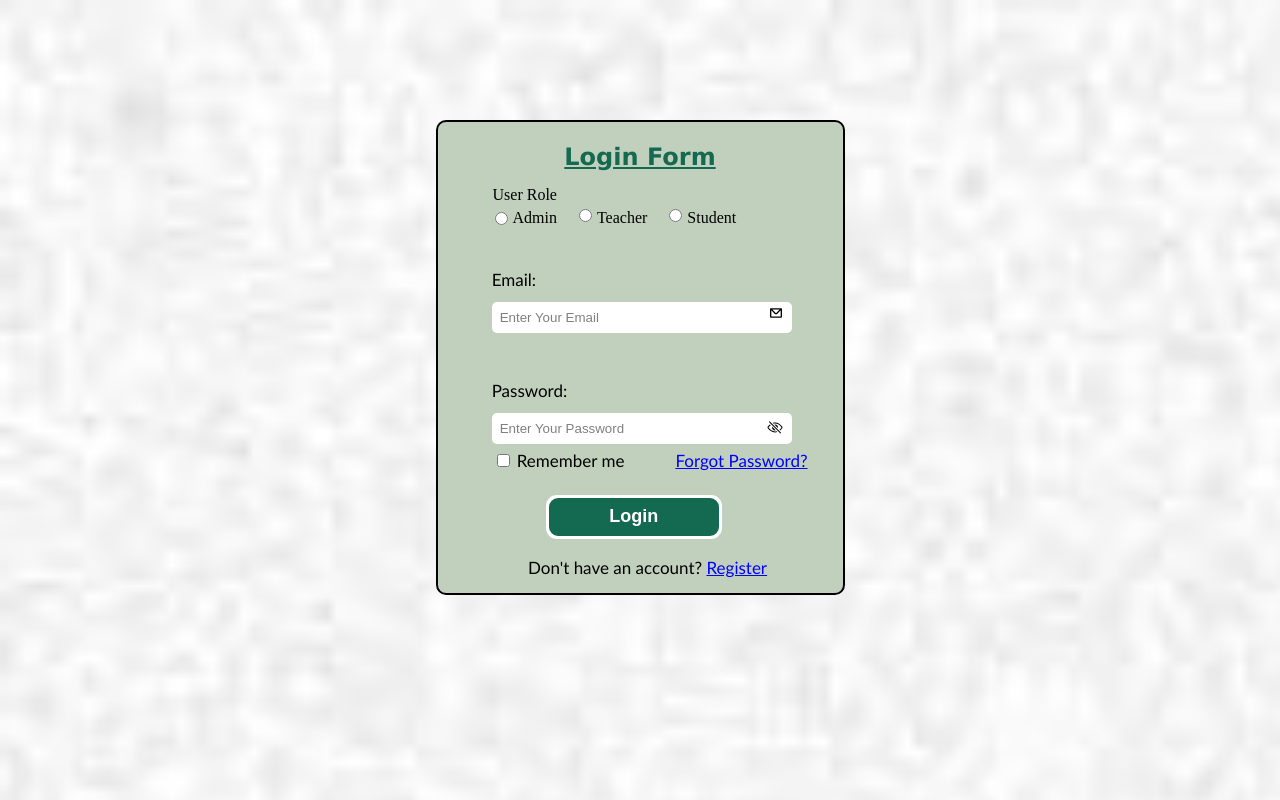
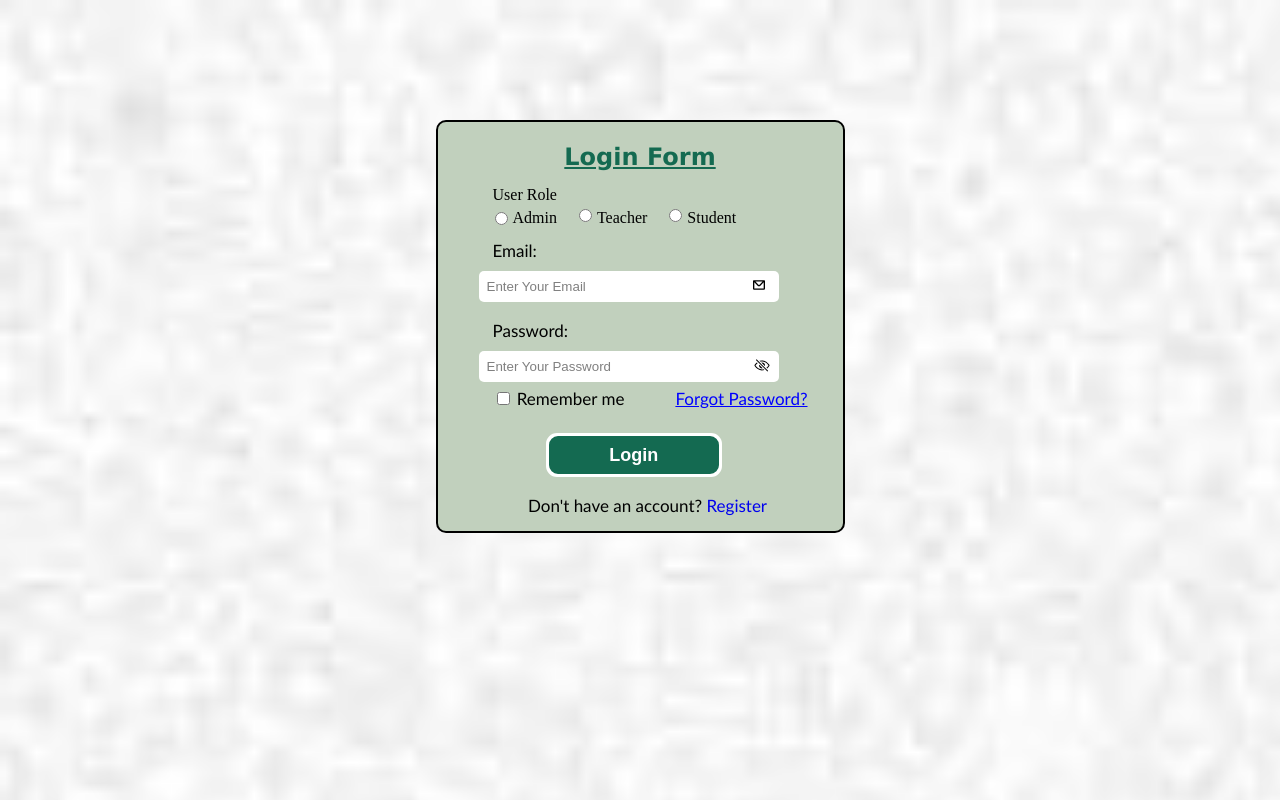
Before and after one commit to Dhirajsakariya/StudentMgntFE, a React (Create React App) app: page / in a window 1280 px wide. Built offline with nearby package versions, Linux system fonts and the light colour scheme.

Commit message:
login css done

```diff
--- a/src/Components/Login/Login.css
+++ b/src/Components/Login/Login.css
@@ -1,4 +1,4 @@
-.containerl {
+.containerlogin {
   width: 345px;
   color:black;
   border-radius: 10px;
@@ -35,13 +35,13 @@
 }
 
 
-.form-groupl {
+.form-grouplogin {
   padding-top: 5px;
   margin-bottom: 5px;
   margin-top: 10px;
 }
 
-.containerl h2{
+.containerlogin h2{
   justify-content: center;
   padding-top: 1px;
   color:#146a51;
@@ -62,7 +62,7 @@
   text-decoration: underline;
   font-family: 'Lucida Sans', 'Lucida Sans Regular', 'Lucida Grande', 'Lucida Sans Unicode', Geneva, Verdana, sans-serif;
 }
-.labell {
+.labelloginlable {
   display: block;
   margin-bottom: 5px;
   margin-top: -22px;
@@ -71,7 +71,7 @@
   font-size: 17px;
 }
 
-.inputl {
+.inputlogin {
   width: 300px;
   margin-left: 25px;
   padding: 8px;
@@ -81,7 +81,7 @@
   border-radius: 5px;
 }
 
-.inputl::placeholder {
+.inputlogin::placeholder {
   color:gray;
   position:absolute;
 }
@@ -100,8 +100,8 @@
 }
 .icone {
   position: relative;
-  right:25px;
-  top:-33px;
+  right:42px;
+  top:-30px;
   margin-left:325px;
 }
 
@@ -111,12 +111,12 @@
   top:5px;
 }
 
-.forgotl {
+.forgotlogin {
   display: flex;
   justify-content: left;
 }
 
-.forgotl input {
+.forgotlogin input {
   width: 5%;
   margin: 10px;
   margin-left: 2px;
@@ -127,18 +127,18 @@
   color: red;
 }
 
-.forgotl span {
+.forgotlogin span {
   margin-left: -5px;
   padding-right: 50px;
   font-family: 'Gill Sans', 'Gill Sans MT', Calibri, 'Trebuchet MS', sans-serif;
   font-size: 17px;
 }
 
-button:hover {
+buttonlogin:hover {
   cursor: pointer;
 }
 
-.forgotl a {
+.forgotlogin a {
   margin-left: 1px;
   font-family: 'Gill Sans', 'Gill Sans MT', Calibri, 'Trebuchet MS', sans-serif;
   font-size: 17px;
@@ -148,27 +148,27 @@ button:hover {
     text-align: center;
 }
 
-.forgotl {
+.forgotlogin {
   display: inline;
   justify-content: space-between;
   font-size: 15px;
   margin-left: 25px;
 }
 
-.forgotl label input{
+.forgotlogin label input{
   accent-color: #fff;
   margin-left: 4px;
   margin-right: 2px;
   top: 20%;
 }
-.f{
+.forgetpassword-login{
   color: blue;
   text-decoration: underline;
 }
 .p{
   color: black;
 }
-.button {
+.buttonlogin {
   width: 50%;
   height: 40px;
   border-radius: 10px;
@@ -200,20 +200,20 @@ button:hover {
   font-size: 18px;
   color: white;
 }
-.radio-group3  {
+.radio-group-login  {
   display: inline-flex;
   align-items: center;
   margin-left: 5px;
   margin-bottom: 15px;
 }
 
-.radio-group3 label {
+.radio-group-login label {
   margin-top: 5px;
   margin-bottom: 5px;
   margin-left: 5px;
 }
 
-.radio-group3 input {
+.radio-group-login input {
   width: 10%;
   padding: 0;
   margin-left: 22px;
@@ -223,6 +223,26 @@ button:hover {
 .labellogin{
   margin-left: 25px;
 }
+
+
+
+
+.inputlogin {
+  width: 300px;
+  margin-left: 3.2%;
+  padding: 8px;
+  box-sizing: border-box;
+  margin-top: 5px;
+  border: 1px;
+  border-radius: 5px;
+}
+
+.inputlogin::placeholder {
+  color:gray;
+  position:absolute;
+}
+
+
 /*
 #form-groupll{
   margin-bottom: -15px;
--- a/src/Components/Login/Login.jsx
+++ b/src/Components/Login/Login.jsx
@@ -121,14 +121,14 @@ const Login = () => {
     };
 
     return (
-        <div className='containerl'>
+        <div className='containerlogin'>
             <form onSubmit={handleSubmit}>
                 <h2>Login Form</h2>
                 <input type='hidden' value={id} onChange={() => {}} /> {/* Add onChange event handler to prevent uncontrolled input warning */}
-                <div className='form-groupl'>
+                <div className='form-grouplogin'>
                     <label className='labellogin'>User Role</label>
-                    <div className='radio-group3'>
-                        <input className='inputr' type="radio" name="role" id="admin" value={1} onChange={e => setRole('admin')} />
+                    <div className='radio-group-login'>
+                        <input className='inputlogin' type="radio" name="role" id="admin" value={1} onChange={e => setRole('admin')} />
                         <label htmlFor="administrator">Admin</label>
                         <input className="form-check-input" type="radio" name="role" id="teacher" value={2} onChange={e => setRole('teacher')} />
                         <label htmlFor="staff">Teacher</label>
@@ -136,10 +136,10 @@ const Login = () => {
                         <label htmlFor="user">Student</label>
                     </div>
                 </div>
-                <div className='form-groupl'>
-                    <label className='labell'>Email:</label>
+                <div className='form-grouplogin'>
+                    <label className='labelloginlable'>Email:</label>
                     <input
-                        className='inputl'
+                        className='inputlogin'
                         type='email'
                         value={email}
                         onChange={handleUserChange}
@@ -148,19 +148,19 @@ const Login = () => {
                     />
                 </div>
                 <CgMail className='icone'/>
-                <div className='form-groupl'>
-                    <label className='labell'>Password:</label>
+                <div className='form-grouplogin'>
+                    <label className='labelloginlable'>Password:</label>
                     <div className='password-input'>
-                        <input className='inputl' type={showPassword ? 'text' : 'password'} value={password} onChange={handlePasswordChange} placeholder='Enter Your Password' required />
+                        <input className='inputlogin' type={showPassword ? 'text' : 'password'} value={password} onChange={handlePasswordChange} placeholder='Enter Your Password' required />
                         {showPassword ? <IoEyeOutline className='iconl' onClick={togglePasswordVisibility} /> : <IoEyeOffOutline className='iconl' onClick={togglePasswordVisibility} />}
                     </div>
                 </div>
-                <div className='forgotl'>
+                <div className='forgotlogin'>
                     <input type='checkbox' checked={rememberMe} onChange={handleRememberMeChange} /><span>Remember me</span>
-                    <a href='ForgotPassword' className='f'>Forgot Password?</a>
+                    <a href='ForgotPassword' className='forgetpassword-login'>Forgot Password?</a>
                 </div>
                 <div>
-                    <button type='submit' className='button'> Login </button>
+                    <button type='submit' className='buttonlogin'> Login </button>
                 </div>
                 <div className='register-link'>
                     <p className='p'>Don't have an account? <a href='Registration' className='f'>Register</a></p>
```
